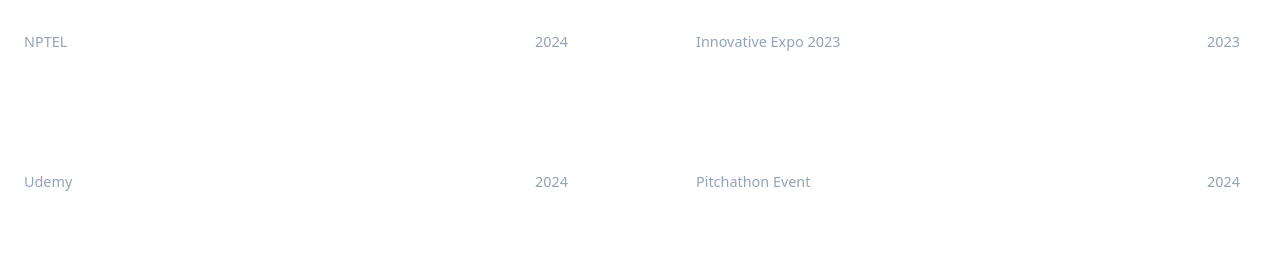
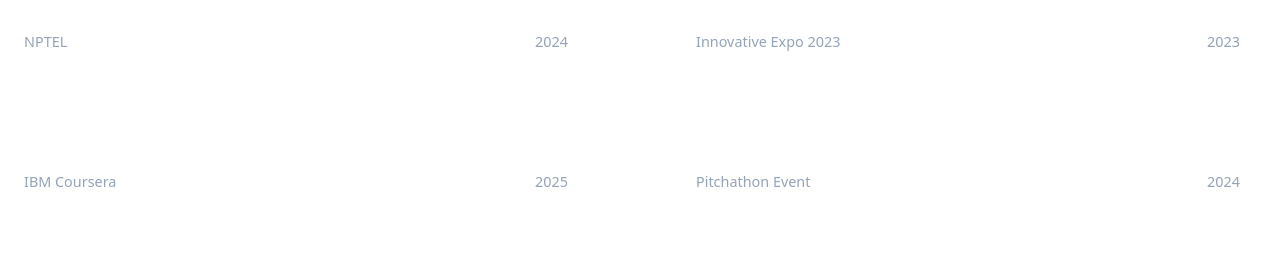
Before and after one commit to Bhrighu12/Personal-Website, a React (Vite) app in the folder client/: page / in a window 1280 px wide. Shown: the part 2372-2633 px from the top of the page. Built offline with nearby package versions, Linux system fonts and the light colour scheme; the HTML template or start-up script is replaced by a standard one.

Commit message:
LiveFix3

```diff
--- a/client/src/components/Certificates.jsx
+++ b/client/src/components/Certificates.jsx
@@ -4,8 +4,8 @@ import { motion } from 'framer-motion';
 const Certificates = () => {
     const certificates = [
         { name: 'Java Programming', issuer: 'IBM Coursera', date: '2025' },
-        { name: 'Introduction toAIML', issuer: 'NPTEL', date: '2024' },
-        { name: 'React Development', issuer: 'Udemy', date: '2024' },
+        { name: 'Introduction to AIML', issuer: 'NPTEL', date: '2024' },
+        { name: 'Introduction to Software Engineering', issuer: 'IBM Coursera', date: '2025' },
         { name: 'Node.js Bootcamp', issuer: 'Coursera', date: '2024' },
         { name: 'Full Stack Web Dev', issuer: 'FreeCodeCamp', date: '2022' },
         { name: 'Python for Data Science', issuer: 'EdX', date: '2023' },
```
